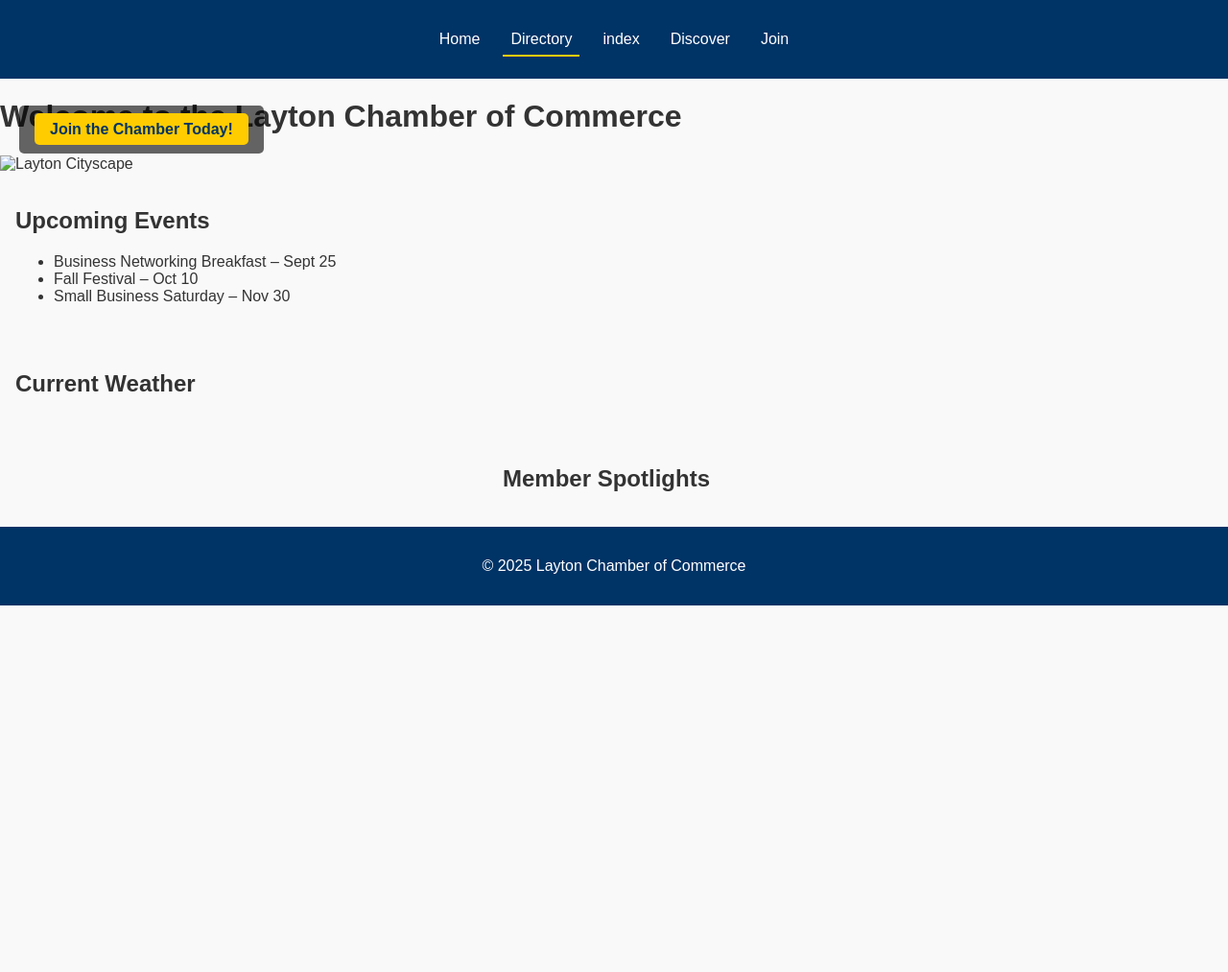
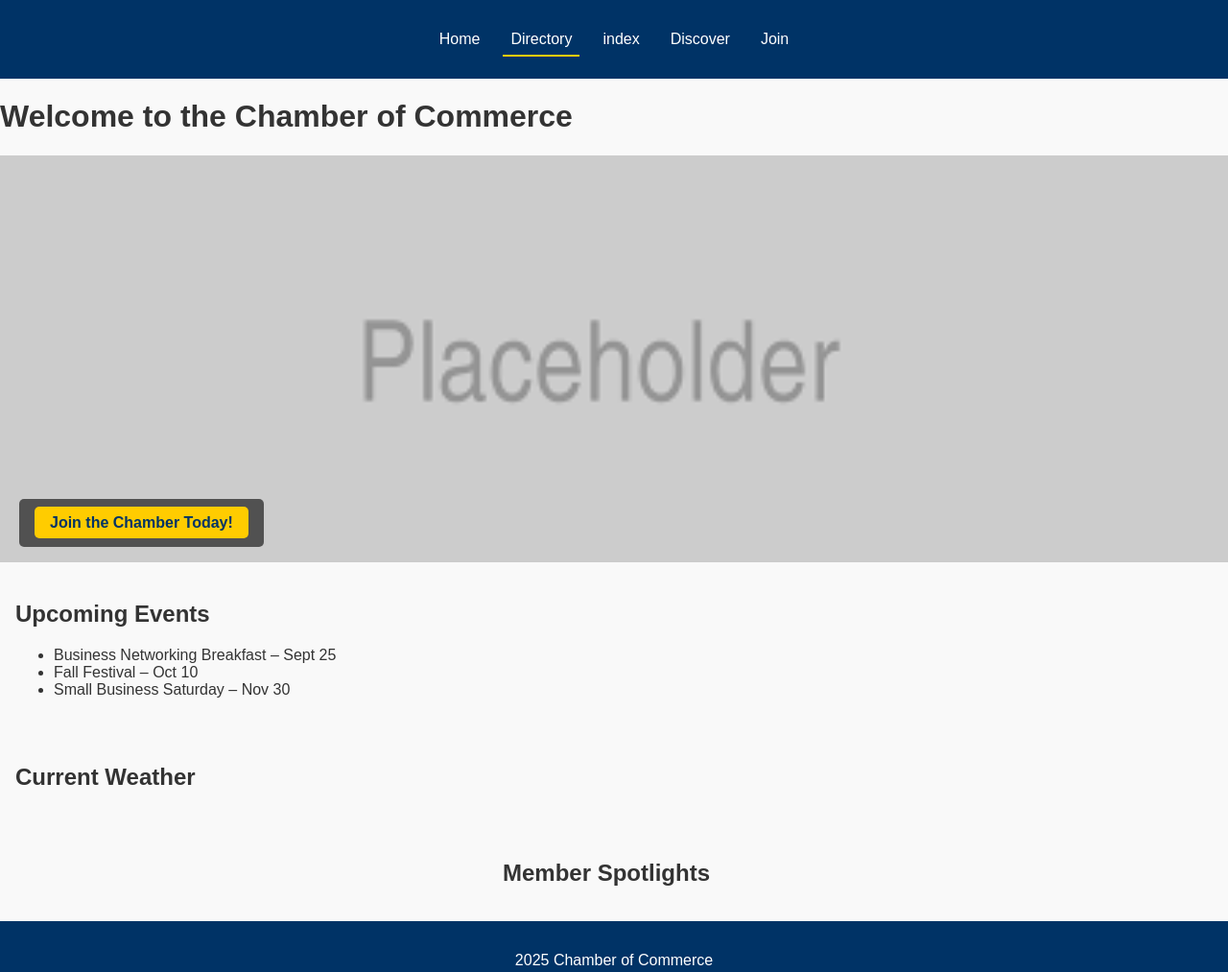
Before and after one commit to byronrich/wdd231, a plain HTML site: page chamber/index.html in a window 1280 px wide. Shown: the whole page at 96% size. Before the commit the page ends 800 px from the top, so only its background shows below. Drawn offline with Linux system fonts and the light colour scheme; no server answers.

Commit message:
chamber a 2 part 4

```diff
--- a/chamber/index.html
+++ b/chamber/index.html
@@ -30,12 +30,12 @@
   </header>
 
   <main>
-    <h1>Welcome to the Layton Chamber of Commerce</h1>
+    <h1>Welcome to the Chamber of Commerce</h1>
 
     <section class="hero">
       <picture>
-        <source srcset="images/hero-small.jpg" media="(max-width: 600px)">
-        <img src="images/hero.jpg" alt="Layton Cityscape" loading="lazy" />
+        <source srcset="images/herosmall.png" media="(max-width: 600px)">
+        <img src="images/hero.png" alt="Cityscape" loading="lazy" />
       </picture>
       <div class="cta">
         <a href="#" class="cta-link">Join the Chamber Today!</a>
@@ -67,7 +67,7 @@
   </main>
 
   <footer>
-    <p>&copy; 2025 Layton Chamber of Commerce</p>
+    <p> 2025 Chamber of Commerce</p>
   </footer>
 
   <script src="scripts/weather.js"></script>
```
Also changed, not shown: chamber/images/hero.png (added), chamber/images/herosmall.png (added).
